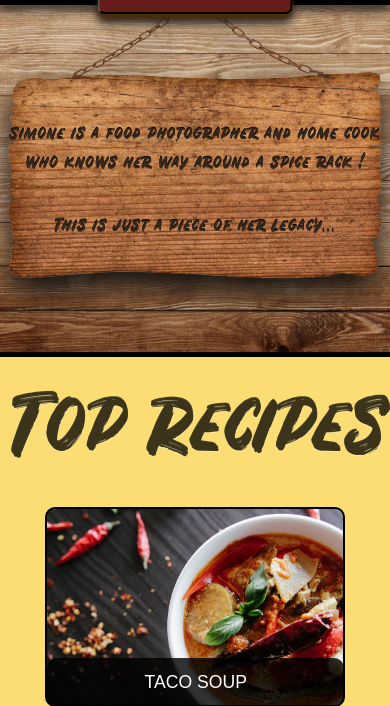
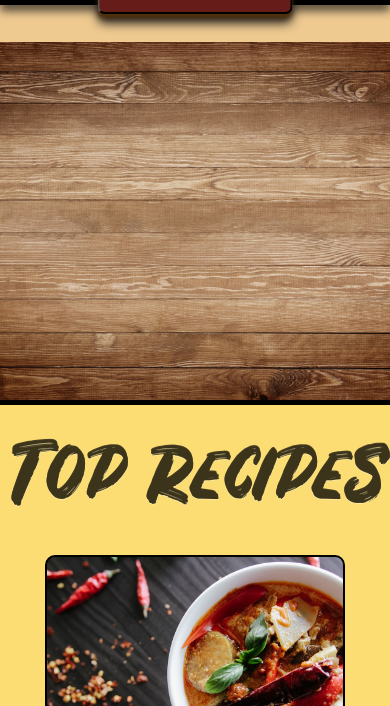
Before and after one commit to NathanielDaniels/cookbook-project, a PHP site: page / in a window 390 px wide. Shown: the part 717-1423 px from the top of the page. Run offline with PHP 8.4, Linux system fonts and the light colour scheme; some libraries are stand-ins or nearby versions; some web fonts are replaced.

Commit message:
working on about section.

```diff
--- a/CSS/styles.css
+++ b/CSS/styles.css
@@ -186,35 +186,34 @@ body {
 .main-container .about-section {
   z-index: -1;
   position: relative;
-  height: 28rem;
+  height: 30rem;
   background: var(--main-color);
   background-image: url("/IMG/Wood-Grain.jpg");
   background-position: bottom;
-  background-size: 100%;
+  background-size: 110%;
   background-repeat: no-repeat;
   border-bottom: 5px solid black;
 }
 
 .main-container .about-section .boardContainer {
-  -webkit-filter: drop-shadow(0px 15px 15px #0d0d0d);
-          filter: drop-shadow(0px 15px 15px #0d0d0d);
+  -webkit-filter: drop-shadow(0px 15px 15px rgba(0, 0, 0, 0.9));
+          filter: drop-shadow(0px 15px 15px rgba(0, 0, 0, 0.9));
   text-shadow: 0px 1px 1.8px #140605;
 }
 
 .main-container .about-section .boardContainer .backboard {
-  height: 400px;
-  color: blue;
+  height: 28rem;
   background-image: url("/IMG/woodSign2.png");
   background-position: center;
-  background-size: 122%;
+  background-size: 100rem;
   background-repeat: no-repeat;
 }
 
 .main-container .about-section .boardContainer .backboard p {
-  text-shadow: 0px 1px 0px #36281c, 0px -1px 0px black;
+  width: 35rem;
   letter-spacing: 1px;
   position: relative;
-  top: 45%;
+  top: 55%;
   left: 50%;
   -webkit-transform: translate(-50%, -50%);
           transform: translate(-50%, -50%);
@@ -222,10 +221,7 @@ body {
   font-size: 1.7rem;
   text-align: center;
   color: transparent;
-}
-
-.main-container .about-section .boardContainer .backboard p:nth-child(2) {
-  margin-top: 20px;
+  text-shadow: 0px 1px 0px #36281c, 0px -1px 0px black;
 }
 
 .main-container .topRecipes-container {
@@ -392,6 +388,7 @@ body {
   color: #fff;
   font-family: Rustico;
   font-size: 4rem;
+  font-weight: 300;
   text-shadow: 0px 1px 0px rgba(255, 255, 255, 0.3), 0px -1px 0px rgba(0, 0, 0, 0.7);
 }
 
@@ -1161,10 +1158,11 @@ body {
 
 @media screen and (max-width: 900px) {
   .about-section .boardContainer .backboard {
-    background-size: 80rem !important;
+    background-size: 85rem !important;
   }
   .about-section .boardContainer .backboard p {
     font-size: 1.4rem !important;
+    width: 30rem !important;
   }
   .topRecipes-body .top-grid-item .hover-text {
     display: -webkit-box;
@@ -1216,7 +1214,7 @@ body {
 
 @media screen and (max-width: 800px) {
   section.about-section {
-    background-size: 50rem !important;
+    background-size: 120% !important;
   }
   section.about-section div.boardContainer div.backboard {
     background-size: 80rem !important;
@@ -1308,9 +1306,25 @@ body {
     font-size: 5rem !important;
   }
   .main-container section.about-section {
-    height: 22rem !important;
+    background-size: 160% !important;
+    height: 25rem !important;
+  }
+  .main-container section.about-section p {
+    display: block;
+    text-shadow: 0px 1px 0px #36281c, 0px -1px 0px black;
+    letter-spacing: 1px;
+    position: relative;
+    top: 45%;
+    left: 50%;
+    -webkit-transform: translate(-50%, -50%);
+            transform: translate(-50%, -50%);
+    font-family: Rustico;
+    font-size: 0.1rem !important;
+    text-align: center;
+    color: transparent;
   }
   .main-container section.about-section div.boardContainer div.backboard {
+    display: none;
     height: 20rem !important;
     background-size: 210% !important;
   }
--- a/CSS/styles.scss
+++ b/CSS/styles.scss
@@ -223,7 +223,7 @@ body {
     z-index: -1;
     position: relative;
     // width: 100%;
-    height: 28rem;
+    height: 30rem;
     // background: hsl(36, 75%, 85%);
     background: var(--main-color);
     // background-image: url("/IMG/aboutBg.jpg");
@@ -233,41 +233,36 @@ body {
     // background-image: url("/IMG/yellowbrickwall.jpg");
     background-image: url("/IMG/Wood-Grain.jpg");
     background-position: bottom;
-    background-size: 100%;
+    background-size: 110%;
     background-repeat: no-repeat;
     border-bottom: 5px solid black;
     .boardContainer {
-      // filter: drop-shadow(0px 15px 15px hsl(32, 75%, 5%));
-      filter: drop-shadow(0px 15px 15px hsl(0, 0, 5));
-      // filter: drop-shadow(10px 20px 10px hsl(0, 0%, 10%));
+      filter: drop-shadow(0px 15px 15px hsla(0, 0, 0, 0.9));
       text-shadow: 0px 1px 1.8px hsl(3, 60, 5);
-      // text-shadow: 0px 4px 10px 5px hsl(3, 60, 15);
       .backboard {
-        height: 400px;
-        color: blue;
+        height: 28rem;
         background-image: url("/IMG/woodSign2.png");
         background-position: center;
-        background-size: 122%;
+        background-size: 100rem;
         background-repeat: no-repeat;
         p {
-          text-shadow: 0px 1px 0px hsl(28, 32%, 16%),
-            0px -1px 0px rgba(0, 0, 0, 1);
-          // text-shadow: 0px 0.5px 0px hsl(28, 32%, 16%),
-          //   0px -0.5px 0px rgba(0, 0, 0, 1);
-
+          width: 35rem;
+          // height: 100rem;
+          // padding: 5rem 10rem 0;
           letter-spacing: 1px;
           position: relative;
-          top: 45%;
+          top: 55%;
           left: 50%;
           transform: translate(-50%, -50%);
           font-family: Rustico;
           font-size: 1.7rem;
           text-align: center;
-          // color: hsl(28, 32%, 30%);
           color: transparent;
+          text-shadow: 0px 1px 0px hsl(28, 32%, 16%),
+            0px -1px 0px rgba(0, 0, 0, 1);
         }
         p:nth-child(2) {
-          margin-top: 20px;
+          // margin-top: 5px;
         }
       }
     }
@@ -379,7 +374,7 @@ body {
         color: #fff;
         font-family: Rustico;
         font-size: 4rem;
-        // font-weight: 300;
+        font-weight: 300;
         // height: 100px;
         text-shadow: 0px 1px 0px rgba(255, 255, 255, 0.3),
           0px -1px 0px rgba(0, 0, 0, 0.7);
@@ -1084,9 +1079,10 @@ body {
   .about-section {
     .boardContainer {
       .backboard {
-        background-size: 80rem !important;
+        background-size: 85rem !important;
         p {
           font-size: 1.4rem !important;
+          width: 30rem !important;
         }
       }
     }
@@ -1141,7 +1137,7 @@ body {
 
 @media screen and (max-width: 800px) {
   section.about-section {
-    background-size: 50rem !important;
+    background-size: 120% !important;
     // height: 15rem;
     div.boardContainer {
       div.backboard {
@@ -1340,25 +1336,27 @@ body {
     }
 
     section.about-section {
-      height: 22rem !important;
-      // p {
-      // display: block;
-      // text-shadow: 0px 1px 0px hsl(28, 32%, 16%),
-      //   0px -1px 0px rgba(0, 0, 0, 1);
-      // letter-spacing: 1px;
-      // position: relative;
-      // top: 45%;
-      // left: 50%;
-      // transform: translate(-50%, -50%);
-      // font-family: Rustico;
-      // font-size: 0.1rem !important;
-      // text-align: center;
-      // color: transparent;
-      // }
+      background-size: 160% !important;
+
+      height: 25rem !important;
+      p {
+        display: block;
+        text-shadow: 0px 1px 0px hsl(28, 32%, 16%),
+          0px -1px 0px rgba(0, 0, 0, 1);
+        letter-spacing: 1px;
+        position: relative;
+        top: 45%;
+        left: 50%;
+        transform: translate(-50%, -50%);
+        font-family: Rustico;
+        font-size: 0.1rem !important;
+        text-align: center;
+        color: transparent;
+      }
 
       div.boardContainer {
         div.backboard {
-          // display: none;
+          display: none;
           height: 20rem !important;
           background-size: 210% !important;
           p {
--- a/index.html
+++ b/index.html
@@ -54,10 +54,10 @@
         <div class="boardContainer">
           <div class="backboard">
             <p>
-              Simone is a food photographer and home cook<br />
-              who knows her way around a spice rack !
+              Simone is a food photographer and home cook
+              who knows her way around a spice rack! Due to this mixed passion of photography and Food alike, she created Salt & Pepper Foodtography. <br><br> This is just a piece of her Legacy...
             </p>
-            <p>This is just a piece of her Legacy...</p>
+            <!-- <p>This is just a piece of her Legacy...</p> -->
           </div>
         </div>
       </section>
@@ -153,7 +153,7 @@
             <img src="./IMG/recipe1.jpg" alt="">
           </div>
           <div id="thumb">
-            <img src="./IMG/recipe2.jpg" alt="">
+            <img src="./IMG/recipe6.jpg" alt="">
             <img src="./IMG/recipe3.jpg" alt="">
             <img src="./IMG/recipe4.jpg" alt="">
             <img src="./IMG/recipe5.jpg" alt="">
```
Also changed, not shown: 1 other file.
